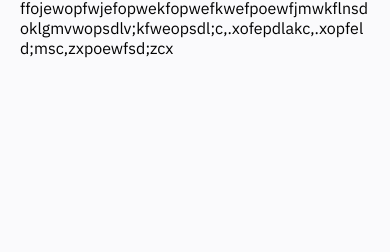
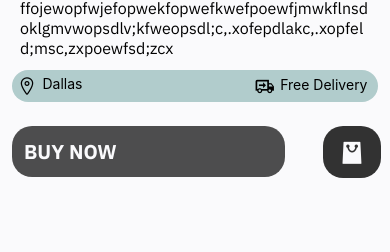
Before and after one commit to AKA-Muhannad/Furniture-app, a React Native app: screen /ProductDetails in a window 390 px wide. Shown: the part 513-765 px from the top of the page. Built offline with nearby package versions, Linux system fonts and the light colour scheme.

Commit message:
finish the proudct details Screen

```diff
--- a/constants/theme.ts
+++ b/constants/theme.ts
@@ -16,6 +16,10 @@ const COLORS = {
   red: "#e814d",
   green: " #00C135",
   lightWhite: "#FAFAFC",
+
+  // My colors
+  lightBlack1: "#000000B0",
+  lightBlack2: "#000000CB",
 };
 
 const SIZES = {
--- a/screens/ProductDetails.tsx
+++ b/screens/ProductDetails.tsx
@@ -2,7 +2,12 @@ import { Image, StyleSheet, Text, TouchableOpacity, View } from "react-native";
 import React, { useState } from "react";
 import { SafeAreaView } from "react-native-safe-area-context";
 import { ProductDetailsStyle } from "../styles/ProductDetails.style";
-import { Ionicons, SimpleLineIcons } from "@expo/vector-icons";
+import {
+  Ionicons,
+  SimpleLineIcons,
+  MaterialCommunityIcons,
+  Fontisto,
+} from "@expo/vector-icons";
 import { useNavigation } from "@react-navigation/native";
 import { COLORS, IMAGES_NETWORK, SIZES } from "../constants";
 
@@ -64,6 +69,39 @@ export default function ProductDetails() {
           <Text style={ProductDetailsStyle.description}>Description</Text>
           <Text style={ProductDetailsStyle.descriptionText}>{someText}</Text>
         </View>
+        <View style={{ marginBottom: SIZES.small }}>
+          <View style={ProductDetailsStyle.location}>
+            <View style={{ flexDirection: "row" }}>
+              <Ionicons name={"location-outline"} size={20} />
+              <Text style={{ paddingHorizontal: 5.5 }}>Dallas</Text>
+            </View>
+            <View style={{ flexDirection: "row" }}>
+              <MaterialCommunityIcons
+                name={"truck-delivery-outline"}
+                size={20}
+              />
+              <Text style={{ paddingHorizontal: 5.5 }}>Free Delivery</Text>
+            </View>
+          </View>
+        </View>
+        <View style={ProductDetailsStyle.cartRow}>
+          <TouchableOpacity
+            onPress={() => {}}
+            style={ProductDetailsStyle.cartBtn}
+          >
+            <Text style={ProductDetailsStyle.cartTitle}>BUY NOW</Text>
+          </TouchableOpacity>
+          <TouchableOpacity
+            onPress={() => {}}
+            style={ProductDetailsStyle.addCart}
+          >
+            <Fontisto
+              name={"shopping-bag"}
+              size={22}
+              color={COLORS.lightWhite}
+            />
+          </TouchableOpacity>
+        </View>
       </View>
     </View>
   );
--- a/styles/ProductDetails.style.ts
+++ b/styles/ProductDetails.style.ts
@@ -87,4 +87,44 @@ export const ProductDetailsStyle = StyleSheet.create({
     textAlign: "justify",
     marginBottom: SIZES.small,
   },
+  location: {
+    flexDirection: "row",
+    justifyContent: "space-between",
+    backgroundColor: COLORS.secondary,
+    alignItems: "center",
+    padding: 5,
+    borderRadius: SIZES.large,
+    marginHorizontal: 12,
+  },
+  cartRow: {
+    // marginHorizontal: 20,
+    paddingBottom: SIZES.small,
+    flexDirection: "row",
+    justifyContent: "space-between",
+    alignItems: "center",
+    width: SIZES.width - 44,
+    // top: 20,
+  },
+  cartBtn: {
+    width: SIZES.width * 0.7,
+    backgroundColor: COLORS.lightBlack1,
+    padding: SIZES.small,
+    borderRadius: SIZES.large,
+    marginLeft: 12,
+  },
+  cartTitle: {
+    fontFamily: "IBMPlexSansBold",
+    fontSize: SIZES.large,
+    color: COLORS.lightWhite,
+  },
+  addCart: {
+    height: 51.75,
+    width: 58,
+    borderRadius: SIZES.large,
+    margin: SIZES.small,
+    marginStart: SIZES.large + 18,
+    backgroundColor: COLORS.lightBlack2,
+    alignItems: "center",
+    justifyContent: "center",
+  },
 });
```
Also changed, not shown: 1 other file (tests, documents, lock files or other folders).
